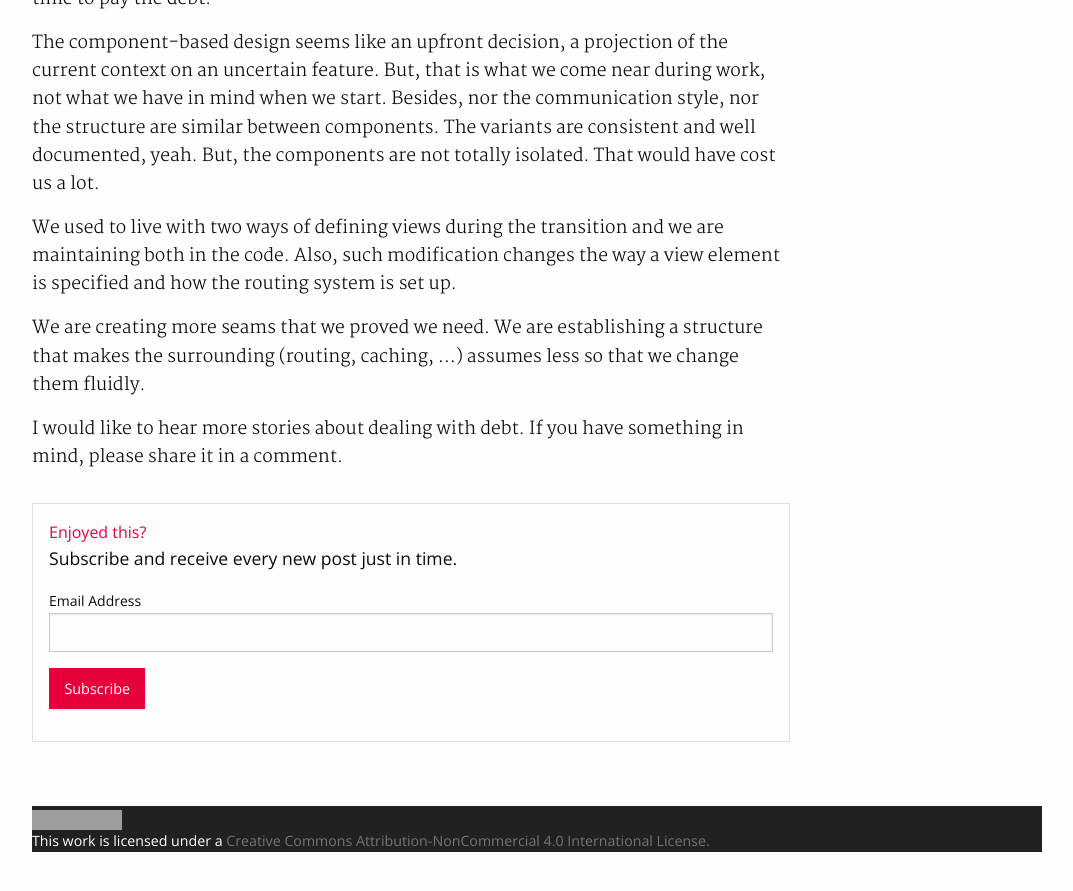
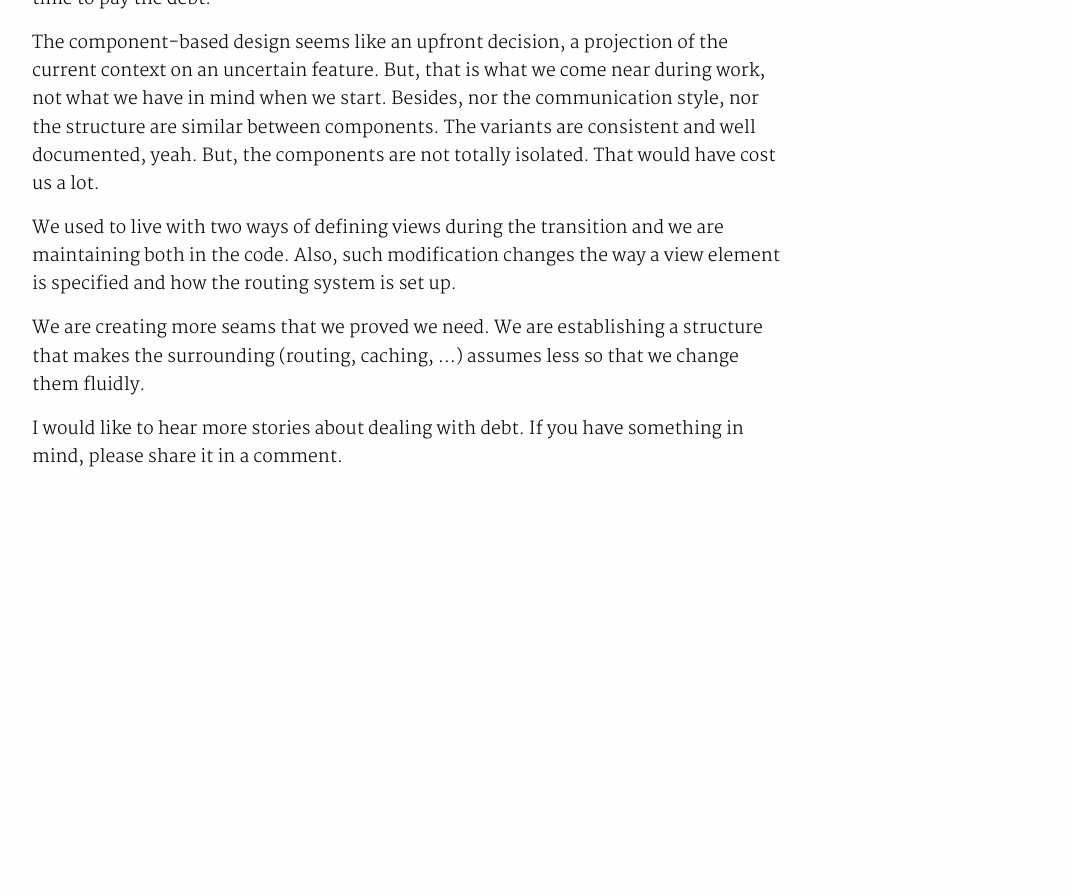
Before and after one commit to haresfaiez/haresfaiez.github.io, a Jekyll site: the page built from _posts/2017-11-04-paying-technical-debt-on-need.md, in a window 1280 px wide and 900 px high, scrolled down 1370 px. Shown: the top 891 px of the window, without its empty margins (103-1176 px from the left). Built offline with Jekyll 4.4.1, drawn with Linux system fonts in a browser that asks for light colours; after the commit the page ends 1913 px from its top, so only the background shows below that; grey boxes are pictures that could not be loaded.

Commit message:
Remove the subscription and the footer from the post layout

```diff
--- a/_includes/subscription-post.html
+++ /dev/null
@@ -1,5 +0,0 @@
-<section id="subscription" class="addon">
-  <span class="hint">Enjoyed this?</span>
-  <p>Subscribe and receive every new post just in time.</p>
-  {% include mailchimp.html %}
-</section>
--- a/_layouts/post.html
+++ b/_layouts/post.html
@@ -6,9 +6,6 @@ layout: default
 <section class="cell grid-x">
   <div class="large-9 cell">
     {% include post.html %}
-    {% include subscription-post.html %}
     {% include comment.html %}
   </div>
 </section>
-
-{% include footer.html %}
```
